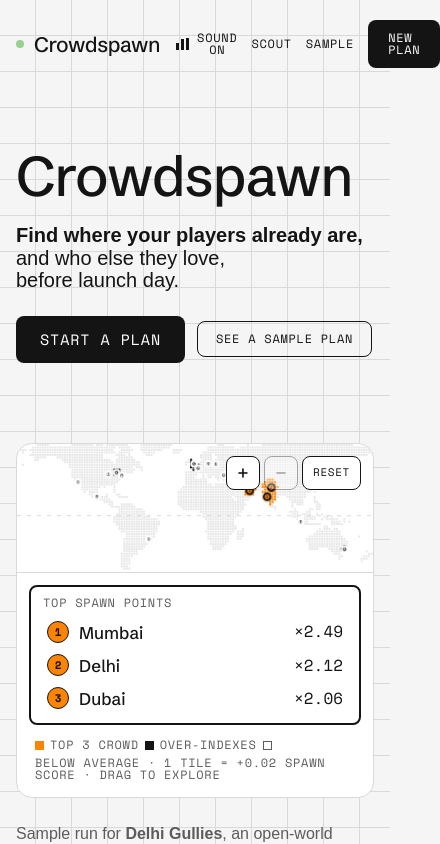
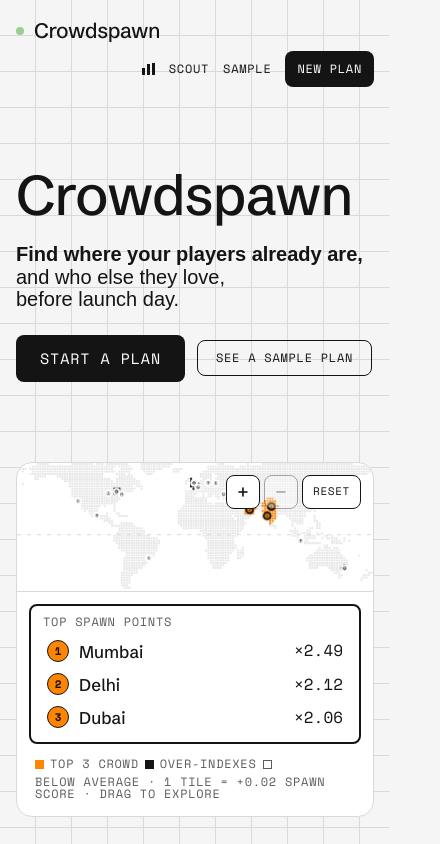
Before and after one commit to divyanshu-patil/Crowdspawn, a Next.js app in the folder apps/web/: page / in a window 390 px wide. Shown: the top 844 px of the page, 440 px wide, since content can reach past the window. Built offline with nearby package versions, Linux system fonts and the light colour scheme.

Commit message:
fix(web): nav wraps and the sound toggle compacts to its icon at phone widths (no horizontal scroll at 360px)

```diff
--- a/apps/web/app/globals.css
+++ b/apps/web/app/globals.css
@@ -293,6 +293,23 @@
   display: flex;
   gap: 24px;
   align-items: center;
+}
+
+@media (max-width: 520px) {
+  .nav {
+    flex-wrap: wrap;
+    row-gap: 10px;
+  }
+  .nav-links {
+    gap: 14px;
+    margin-left: auto;
+  }
+  .nav-links .btn {
+    padding-inline: 12px;
+  }
+  .sfx-word {
+    display: none; /* the equaliser bars stay as the toggle */
+  }
 }
 
 .nav a.label {
--- a/apps/web/components/Sfx.tsx
+++ b/apps/web/components/Sfx.tsx
@@ -67,13 +67,14 @@
         if (muted) play("on"); // the capture listener ran while still muted
       }}
       title={muted ? "Turn game sounds on" : "Turn game sounds off"}
+      aria-label={muted ? "Sound off" : "Sound on"}
     >
       <span className={`sfx-bars${muted ? "" : " live"}`} aria-hidden>
         <i />
         <i />
         <i />
       </span>
-      Sound {muted ? "off" : "on"}
+      <span className="sfx-word">Sound {muted ? "off" : "on"}</span>
     </button>
   );
 }
```
